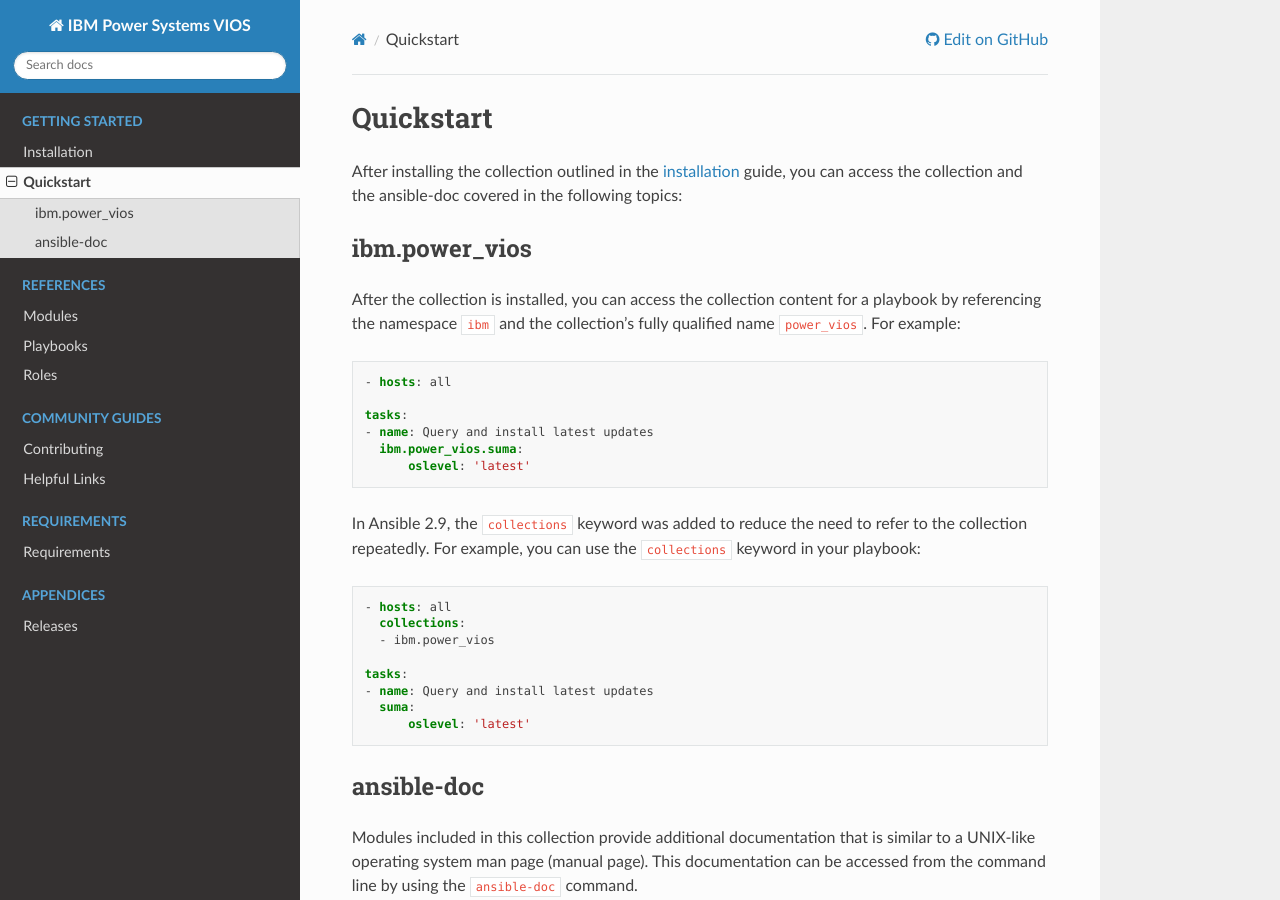
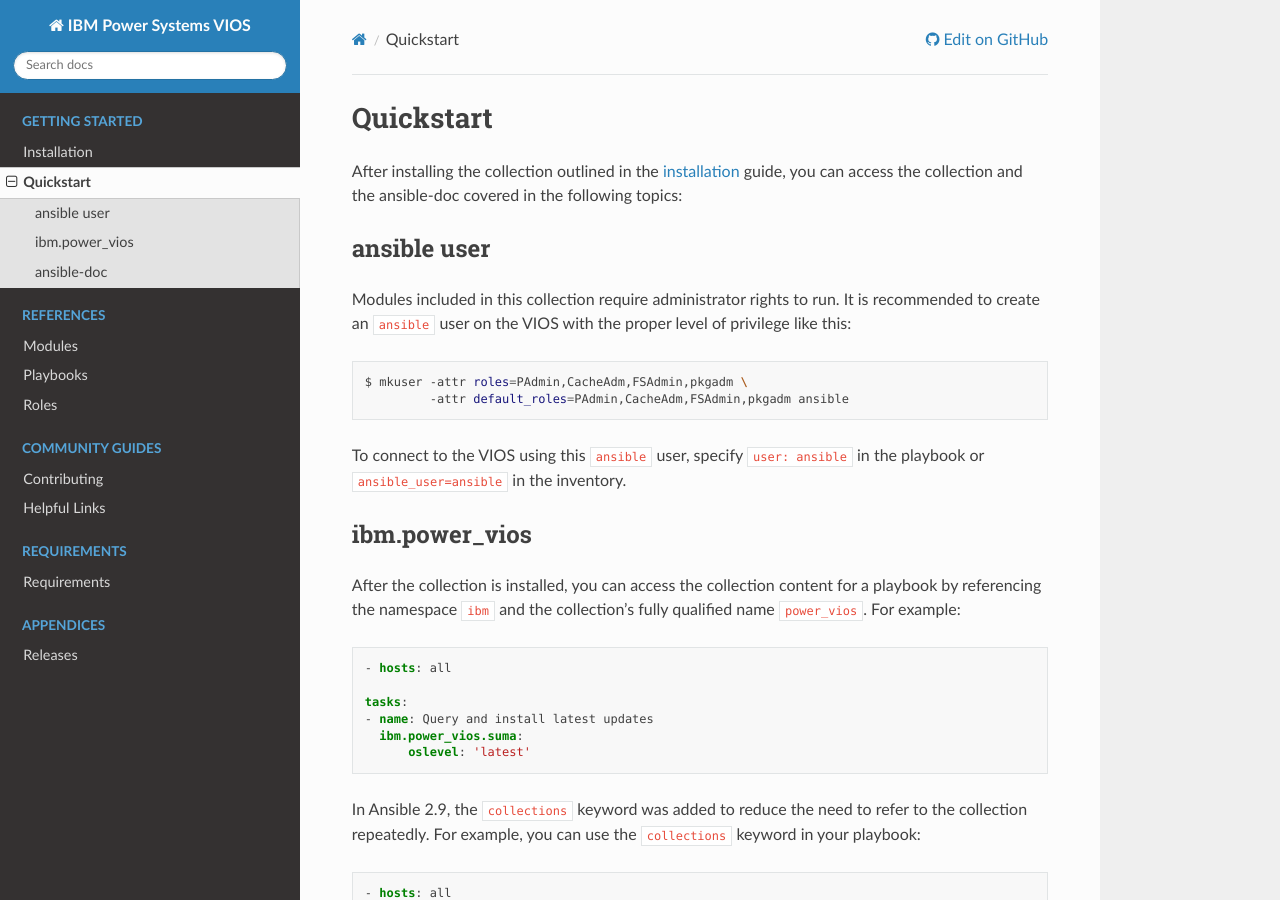
Before and after one commit to IBM/ansible-power-vios, a Sphinx documentation site: the page built from docs/source/quickstart.rst, in a window 1280 px wide and 900 px high. Built offline with Sphinx 7.4.7 and the Read the Docs theme 2.0.0, drawn with Linux system fonts in a browser that asks for light colours.

Commit message:
doc: document the creation of an ansible user on VIOS

```diff
--- a/docs/source/quickstart.rst
+++ b/docs/source/quickstart.rst
@@ -10,6 +10,23 @@
 
 .. _installation:
    installation.html
+
+ansible user
+------------
+
+Modules included in this collection require administrator rights to run.
+It is recommended to create an ``ansible`` user on the VIOS with the proper
+level of privilege like this:
+
+.. code-block:: sh
+
+   $ mkuser -attr roles=PAdmin,CacheAdm,FSAdmin,pkgadm \
+            -attr default_roles=PAdmin,CacheAdm,FSAdmin,pkgadm ansible
+
+
+To connect to the VIOS using this ``ansible`` user, specify
+``user: ansible`` in the playbook or ``ansible_user=ansible`` in the
+inventory.
 
 ibm.power_vios
 --------------
```
